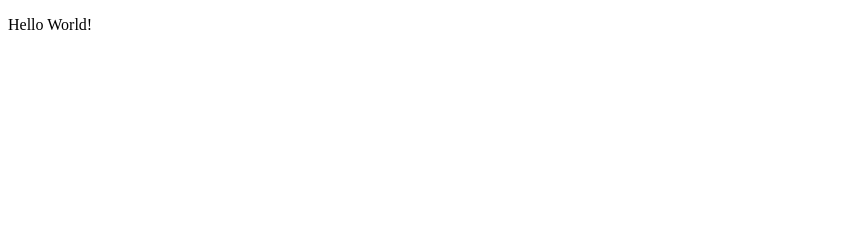
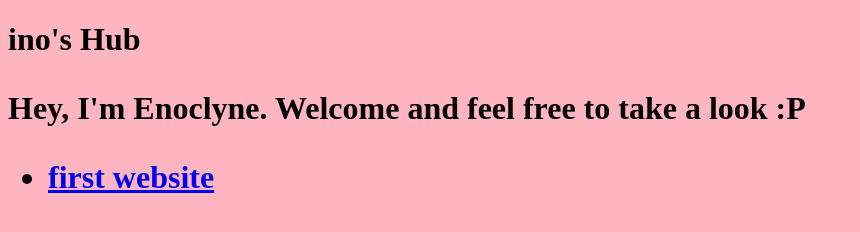
Before and after one commit to enoinoeno/homepage, a plain HTML site: page index.html in a window 1280 px wide. Shown: the whole page, without its empty margins (0-860 px from the left). Drawn offline with Linux system fonts and the light colour scheme.

Commit message:
added project path and css

```diff
--- a/index.html
+++ b/index.html
@@ -1,9 +1,14 @@
 <!doctype html>
 <html>
-    <head>
-        <title>Enoclyne's Hub</title>
+<head>
+        <title>ino's Hub</title>
+        <link rel="stylesheet" href="main.css">
     </head>
     <body>
-        <p>Hello World!</p>
-    </body>
+        <h1>ino's Hub
+        <p>Hey, I'm Enoclyne. Welcome and feel free to take a look :P </p>
+        <ul>
+            <li><a href="first-website/index.html">first website</a></li>
+        </ul>
+</body>
 </html>
--- /dev/null
+++ b/main.css
@@ -0,0 +1,3 @@
+body {
+    background-color: lightpink;
+}
```
